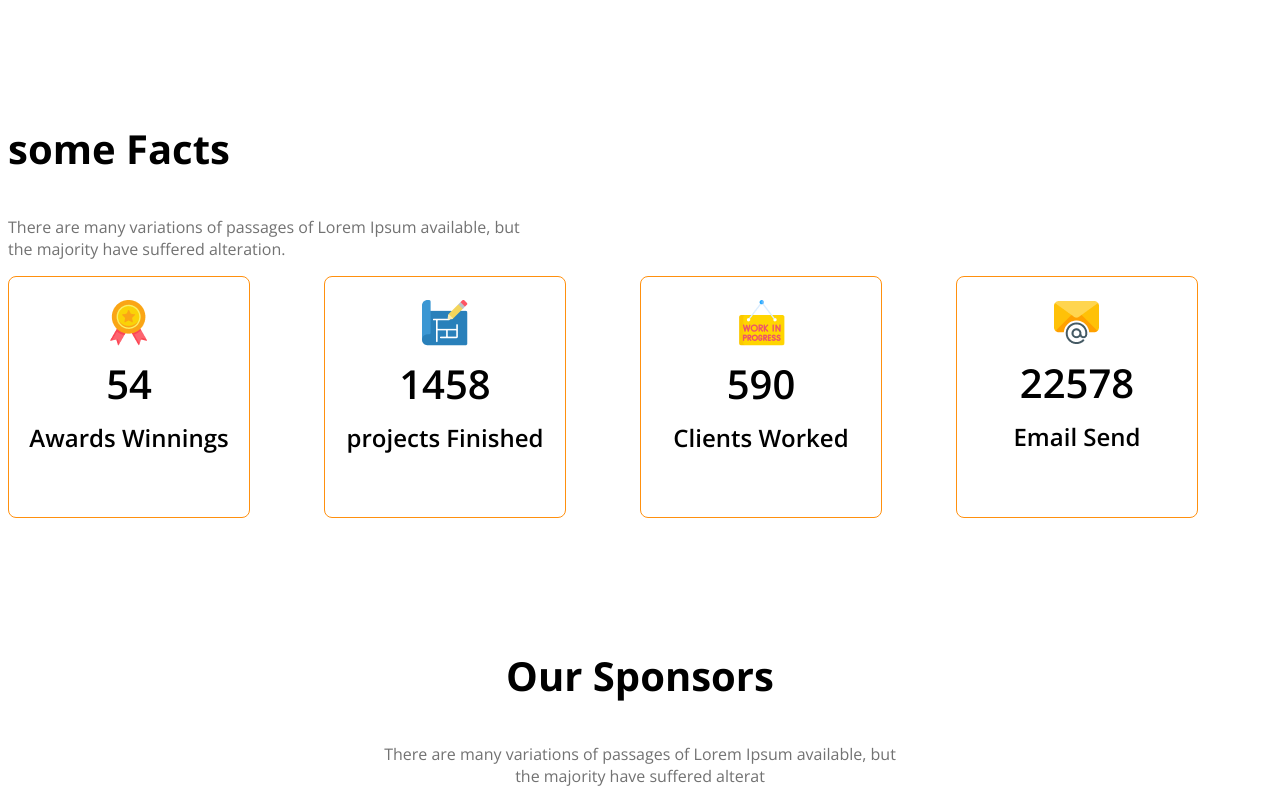
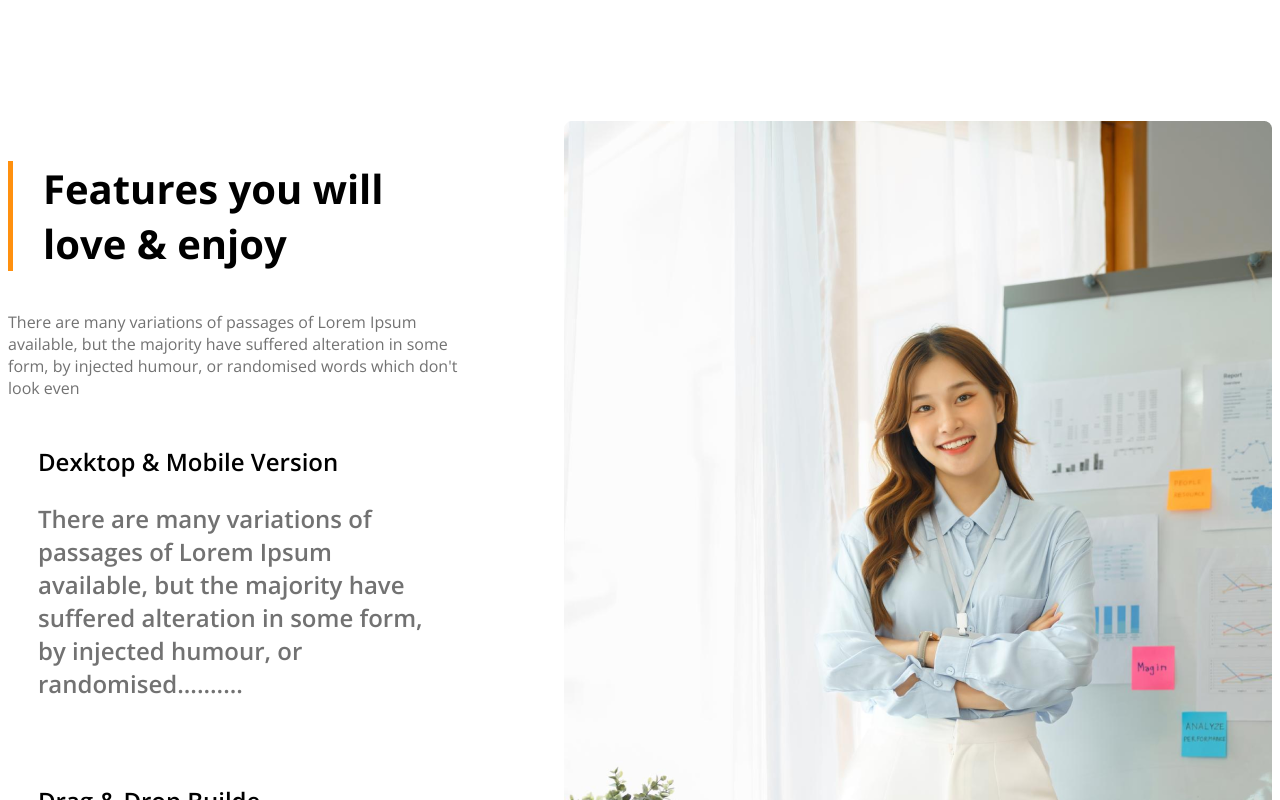
Before and after one commit to sagor-sha/project4, a plain HTML site: page index.html in a window 1280 px wide. Shown: the part 2000-2800 px from the top of the page. Drawn offline with nearby package versions, Linux system fonts and the light colour scheme.

Commit message:
five  commit

```diff
--- a/index.html
+++ b/index.html
@@ -57,7 +57,46 @@
           </section>
 
           <!-- features will enjoy  -->
-           <section>
+           <section class="fectures display-flex">
+              <div>
+               <h3 id="fectures-section-title" class="section-title">Features you will<br>
+                    love & enjoy</h3>
+                    <p class="text-light-gray">There are many variations of passages of Lorem Ipsum available, but the
+                         majority have suffered alteration in some form, by injected humour, or
+                         randomised words which don't look even</p>
+                         <!-- feature card container  -->
+                          <div class="feature-card">
+                              <h4 class="feature-title">Dexktop & Mobile Version</h4>
+                              <p class="text-light-gray">There are many variations of passages of Lorem Ipsum available,
+                                   but the majority have suffered alteration in some form, by
+                                   injected humour, or randomised..........</p>
+                          </div>
+                              <div class="feature-card">
+                                   <h4 class="feature-title">Drag & Drop Builde</h4>
+                                   <p class="text-light-gray">There are many variations of passages of Lorem Ipsum available,
+                                        but the majority have suffered alteration in some form, by
+                                        injected humour, or randomised...........</p>
+                          </div>
+                         <div class="feature-card">
+                              <h4 class="feature-title">Awesome Modern Design</h4>
+                              <p class="text-light-gray">There are many variations of passages of Lorem Ipsum available,
+                                   but the majority have suffered alteration in some form, by
+                                   injected humour, or randomised..........</p>
+                       </div>
+                         <div class="feature-card">
+                              <h4 class="feature-title">Super Easy to Edit</h4>
+                              <p class="text-light-gray">There are many variations of passages of Lorem Ipsum available,
+                                   but the majority have suffered alteration in some form, by
+                                   injected humour, or randomised.....</p>
+                       </div>
+              </div>
+              <div>
+               <img src="images/architect.png" alt="">
+               <button class="btn-primary" ><span id="button">10+years</span><br>
+                    <span>Experience</span>
+               </button>
+
+              </div>
 
 
            </section>
--- a/styles/style.css
+++ b/styles/style.css
@@ -122,7 +122,29 @@ main > section{
 #Quick-list{
      font-weight: 500;
 }
+/* features section titles  */
 
+.fectures{
+     gap: 100px;
+}
+
+#fectures-section-title{
+     border-left: 5px solid #FF900E;
+     padding-left: 30px;
+}
+.feature-card{
+    padding: 30px;
+    border-radius: 8px;
+    box-shadow: 0 4x 30px 0 rgba(0, 0, 0, 0.6);
+    margin-bottom: 10px;
+}
+.feature-card, .feature-title{
+     font-weight: 600;
+     font-size: 1.5rem;
+     margin-top: 0px;
+     margin-bottom: 0px;
+
+}
 /* some facts related styles */
 
 .facts-container{
```
